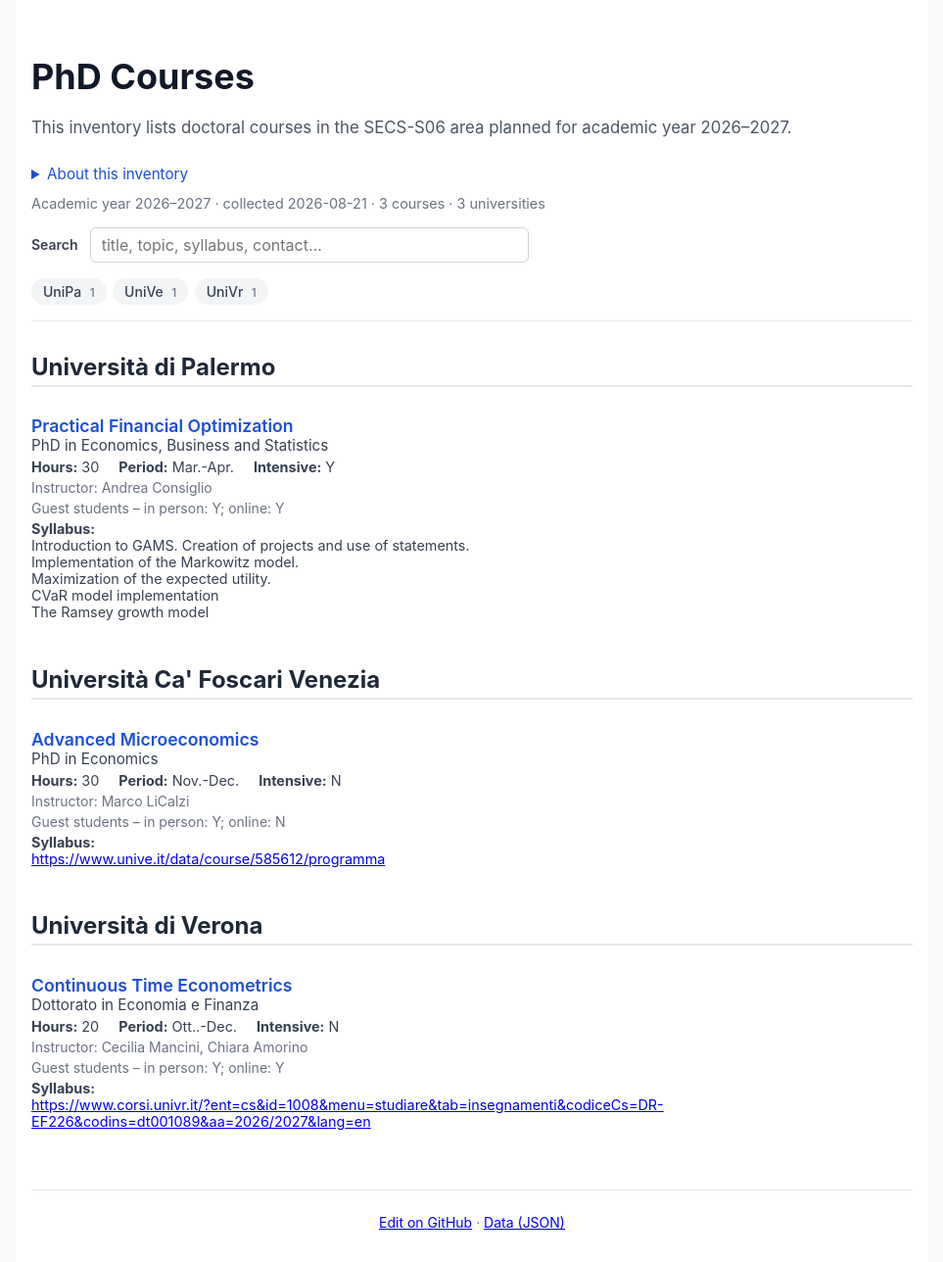
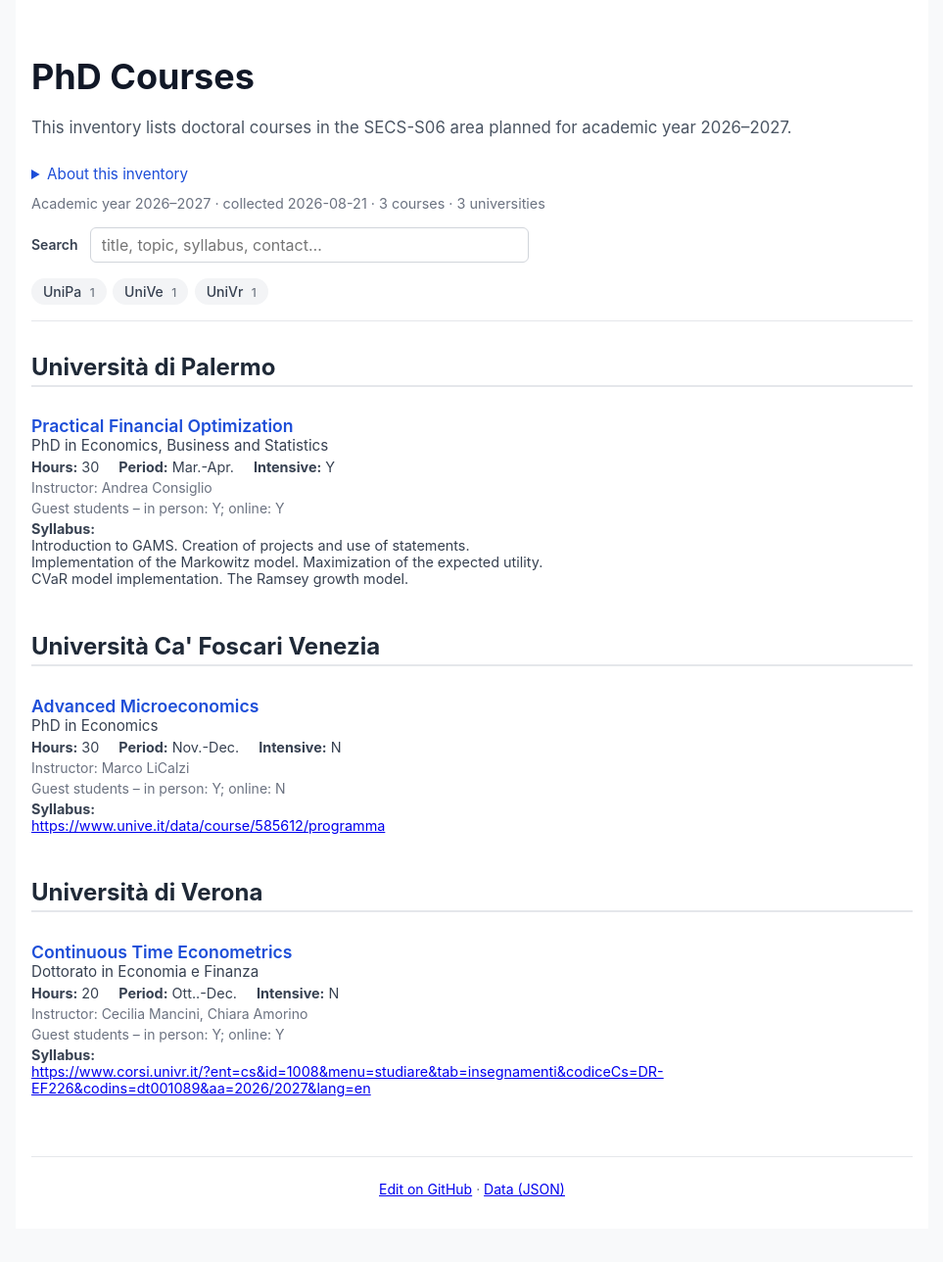
Before and after one commit to mlicalzi/phd_courses, a Jekyll site: the page built from index.html, in a window 1280 px wide. Shown: the whole page at 98% size, without its empty margins (158-1121 px from the left). Built offline with Jekyll 4.4.1, drawn with Linux system fonts in a browser that asks for light colours; after the commit the page ends 1254 px from its top, so only the background shows below that.

```diff
--- a/_data/courses.yml
+++ b/_data/courses.yml
@@ -33,10 +33,8 @@
   in_person: "Y"
   online: "Y"
   syllabus: Introduction to GAMS. Creation of projects and use of statements. |
-    Implementation of the Markowitz model. |
-    Maximization of the expected utility. |
-    CVaR model implementation |
-    The Ramsey growth model
+    Implementation of the Markowitz model. Maximization of the expected utility. |
+    CVaR model implementation. The Ramsey growth model.
 
 - id: UniVe
   university: Università Ca' Foscari Venezia
```
